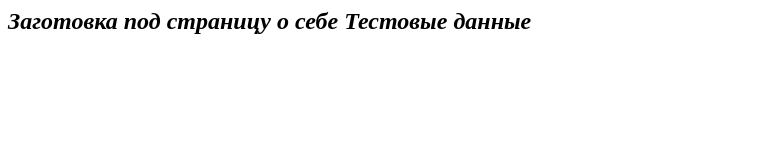
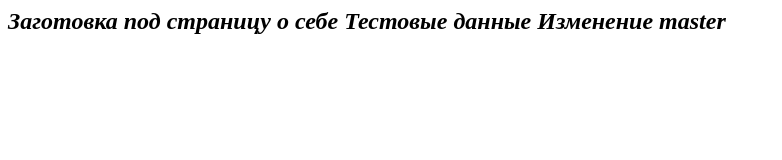
Before and after one commit to PotapovB/trpo4, a plain HTML site: page index.html in a window 1280 px wide. Shown: the whole page, without its empty margins (0-782 px from the left). Drawn offline with Linux system fonts and the light colour scheme.

Commit message:
Merge conflict test commit 2

```diff
--- a/index.html
+++ b/index.html
@@ -7,5 +7,6 @@
 <body>
 	Заготовка под страницу о себе
 	Тестовые данные
+	Изменение master
 </body>
 </html>
```
